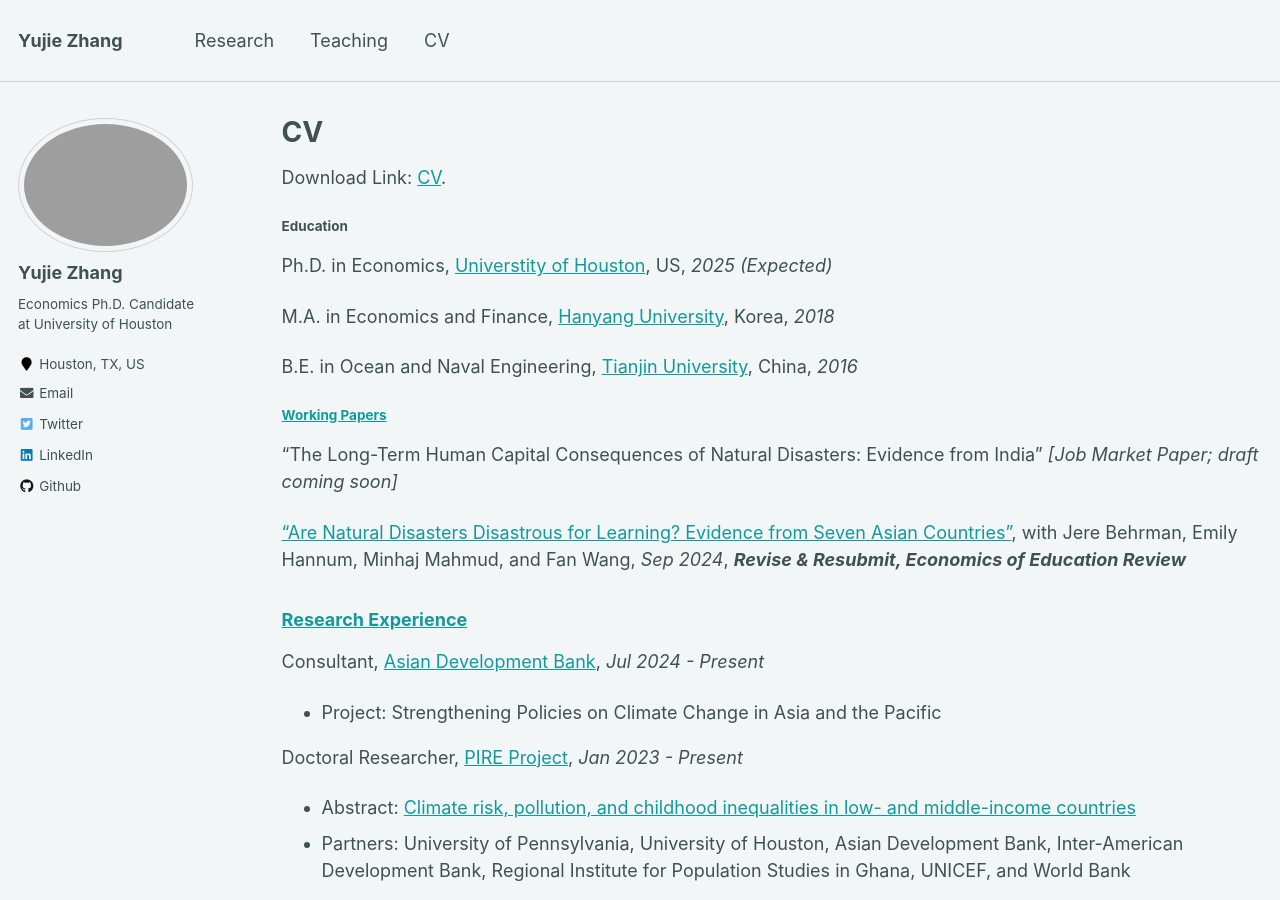
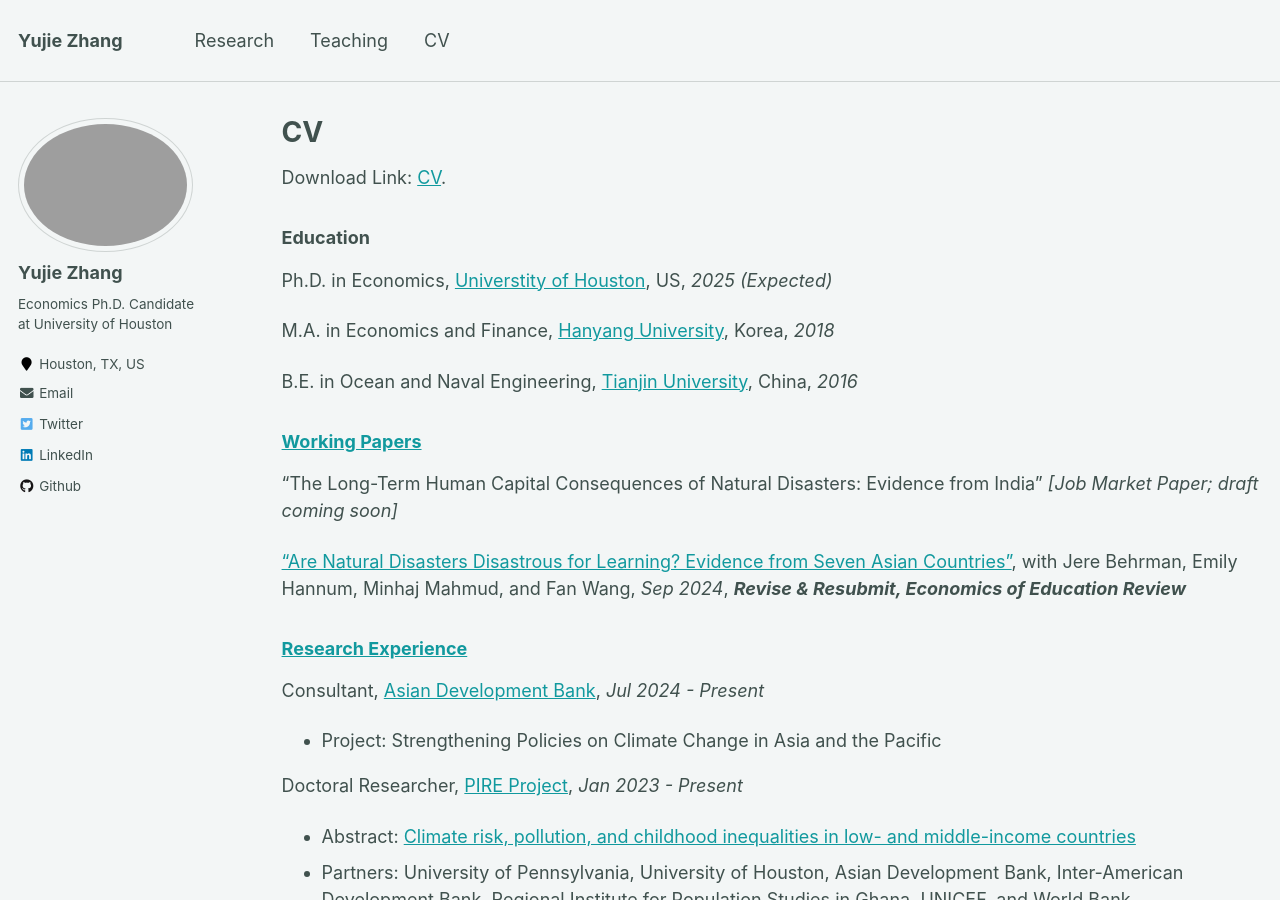
Before and after one commit to yujiezhangecon/yujiezhangecon.github.io, a Jekyll site: the page built from _pages/cv.md, in a window 1280 px wide and 900 px high. Built offline with Jekyll 4.4.1, drawn with Linux system fonts in a browser that asks for light colours.

Commit message:
Update cv.md

```diff
--- a/_pages/cv.md
+++ b/_pages/cv.md
@@ -27,7 +31,7 @@ M.A. in Economics and Finance, [Hanyang University](https://econ.hanyang.ac.kr/)
 
 B.E. in Ocean and Naval Engineering, [Tianjin University](http://www.tju.edu.cn/english/index.htm), China, *2016*
 
-#### [Working Papers](https://yujiezhangecon.github.io/research/)
+### [Working Papers](https://yujiezhangecon.github.io/research/)
 
 "The Long-Term Human Capital Consequences of Natural Disasters: Evidence from India" _[Job Market Paper; draft coming soon]_
 
@@ -61,9 +65,7 @@ Research Assistant, Prof. Yuyu Chen, Peking University, *Nov - Dec 2020*
 - Summary: Completed data collection, collation, and cleaning for over 200 local officials from prefecture-level cities in the provinces of Guangdong, Shandong, Shanxi, and Neimenggu, for a project on local officials and economic development.
 -->
 
-
-[Teaching Experience](https://yujiezhangecon.github.io/teaching/)
-------
+### [Teaching Experience](https://yujiezhangecon.github.io/teaching/)
 
 #### Instructor
 
@@ -80,8 +82,7 @@ Microeconomics I **(Ph.D. level)**, Prof. Janet E. Kohlhase, University of Houst
 Prof. Eleanor Jawon Choi, Hanyang University, *Mar 2017 - Jul 2018*
 - Courses: Applied Econometrics **(Master/Ph.D. level)**, Introductory Mathematical Economics, Econometrics, Empirical Methods in Applied Microeconomics, and Career Development
 
-Working Experience
-------
+### Working Experience
 
 Client Manager, Bank of Communications, Jiangsu, China, *Aug 2018 - Sep 2019*
 - Served as vice organizer for the Suzhou Gusu branch in "Best Service Bank Branch" national competition, achieving "Four-Star" award from the China Banking Association.
```
Also changed, not shown: other parts of _pages/cv.md (+5 -1 lines).
